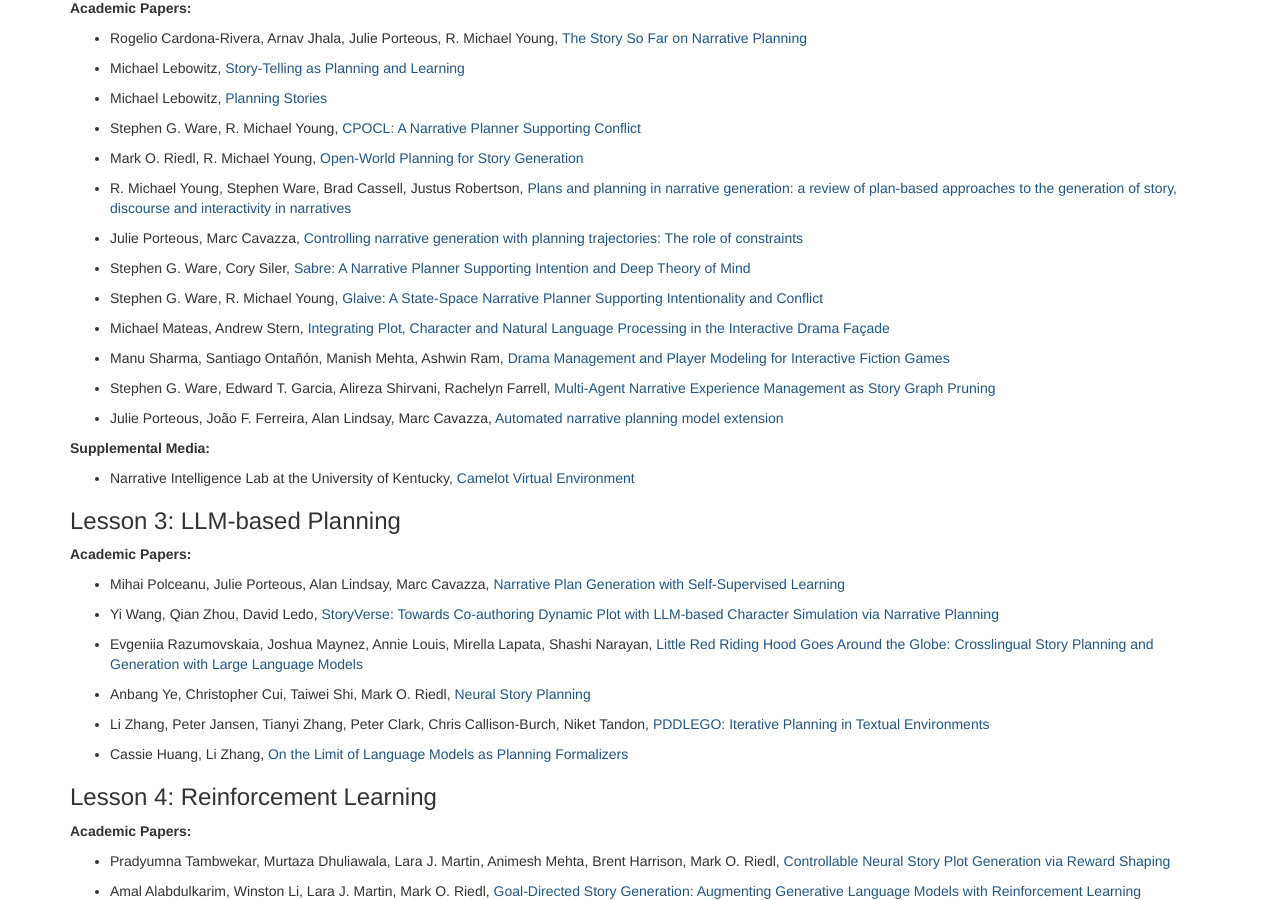
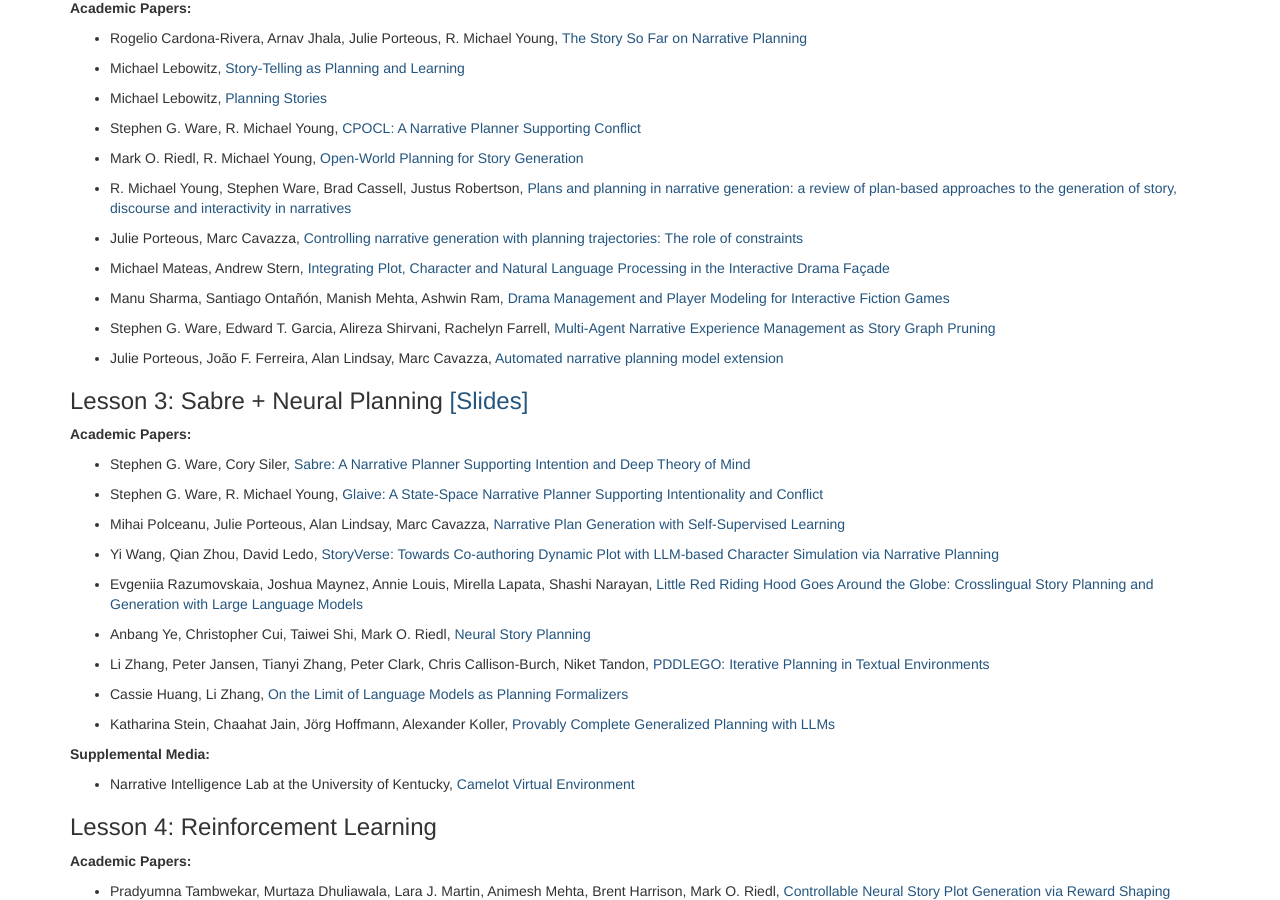
Before and after one commit to lara-martin/neurosymbolic-text-gen, a Jekyll site: the page built from modules.md, in a window 1280 px wide and 900 px high, scrolled down 4390 px. Built offline with Jekyll 4.4.1, drawn with Linux system fonts in a browser that asks for light colours; nearby versions of some CDN libraries; a script that is not in the unit is left out; part of the change alters nothing that is shown.

Commit message:
10/8 slides

```diff
--- a/_data/modules.yaml
+++ b/_data/modules.yaml
@@ -420,11 +420,6 @@
       video:
       length:
       slides: slides/26-10-06_planning.pdf
-      optional:
-        -
-          title: Camelot Virtual Environment
-          url: http://cs.uky.edu/~sgware/projects/camelot/v1-2/
-          authors: Narrative Intelligence Lab at the University of Kentucky
       readings:
         -
           title: The Story So Far on Narrative Planning
@@ -455,14 +450,6 @@
           authors: Julie Porteous, Marc Cavazza
           url: https://www.researchgate.net/publication/220920127_Controlling_Narrative_Generation_with_Planning_Trajectories_The_Role_of_Constraints
         -
-          title: "Sabre: A Narrative Planner Supporting Intention and Deep Theory of Mind"
-          authors: Stephen G. Ware, Cory Siler
-          url: https://dl.acm.org/doi/abs/10.5555/3505520.3505533
-        -
-          title: "Glaive: A State-Space Narrative Planner Supporting Intentionality and Conflict"
-          authors: Stephen G. Ware, R. Michael Young
-          url: https://ojs.aaai.org/index.php/AIIDE/article/view/12712
-        -
           title: Integrating Plot, Character and Natural Language Processing in the Interactive Drama Façade
           authors: Michael Mateas, Andrew Stern
           url: https://www.semanticscholar.org/paper/Integrating-Plot%2C-Character-and-Natural-Language-in-Mateas-Stern/6c92ac4eb449b53ce9a7b0dd94316da17a394446
@@ -480,9 +467,22 @@
           authors: Julie Porteous, João F. Ferreira, Alan Lindsay, Marc Cavazza
 
     -
-      title: LLM-based Planning
-      slides: #slides/25-10-16_planning.pdf
+      title: Sabre + Neural Planning
+      slides: slides/26-10-08_sabre+neural-planning.pdf
+      optional:
+        -
+          title: Camelot Virtual Environment
+          url: http://cs.uky.edu/~sgware/projects/camelot/v1-2/
+          authors: Narrative Intelligence Lab at the University of Kentucky
       readings:
+        -
+          title: "Sabre: A Narrative Planner Supporting Intention and Deep Theory of Mind"
+          authors: Stephen G. Ware, Cory Siler
+          url: https://dl.acm.org/doi/abs/10.5555/3505520.3505533
+        -
+          title: "Glaive: A State-Space Narrative Planner Supporting Intentionality and Conflict"
+          authors: Stephen G. Ware, R. Michael Young
+          url: https://ojs.aaai.org/index.php/AIIDE/article/view/12712
         -
           title: Narrative Plan Generation with Self-Supervised Learning
           authors: Mihai Polceanu, Julie Porteous, Alan Lindsay, Marc Cavazza
@@ -507,6 +507,10 @@
           title: "On the Limit of Language Models as Planning Formalizers"
           url: https://aclanthology.org/2025.acl-long.242/
           authors: Cassie Huang, Li Zhang
+        -
+          title: Provably Complete Generalized Planning with LLMs
+          url: https://arxiv.org/abs/2609.27105
+          authors: Katharina Stein, Chaahat Jain, Jörg Hoffmann, Alexander Koller
 
     -
       title: Reinforcement Learning
```
Also changed, not shown: 3 other files.
